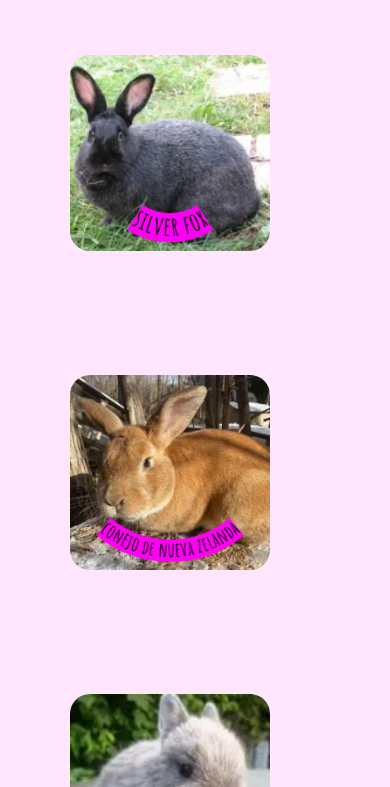
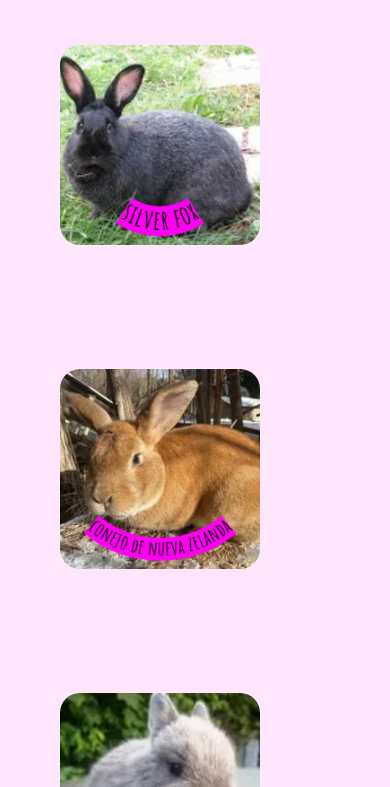
Before and after one commit to Sofia-web12/Rabbit-Shop, a plain HTML site: page especies.html in a window 390 px wide. Shown: the part 120-907 px from the top of the page. Drawn offline with Linux system fonts and the light colour scheme.

Commit message:
Update especies.css

```diff
--- a/especies.css
+++ b/especies.css
@@ -100,19 +100,3 @@ img{
 .color {
     color: #4b0082;
 }
-@media screen and (max-width: 768px) {
-body {
-    font-size: 16px;
-    padding: 10px;
-}
-
-img {
-    max-width: 100%;
-    height: auto;
-}
-.contenedor, .seccion {
-    flex-direction: column;
-    align-items: center;
-    text-align: center;
-}
-}
```
